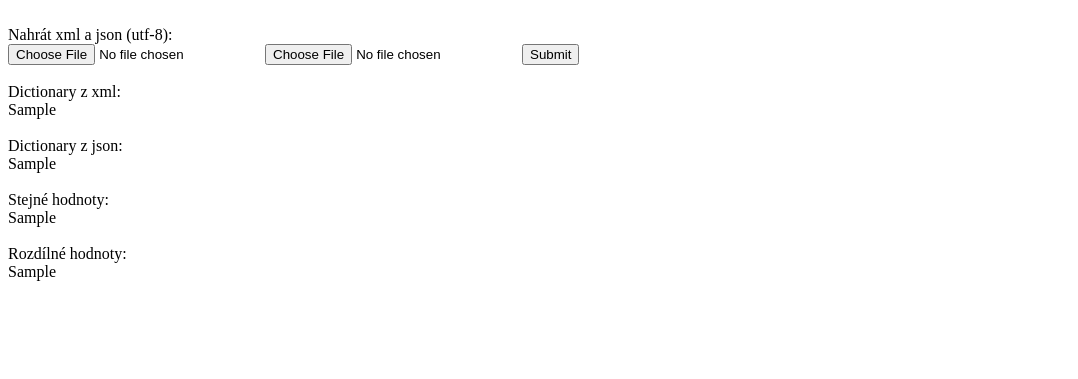
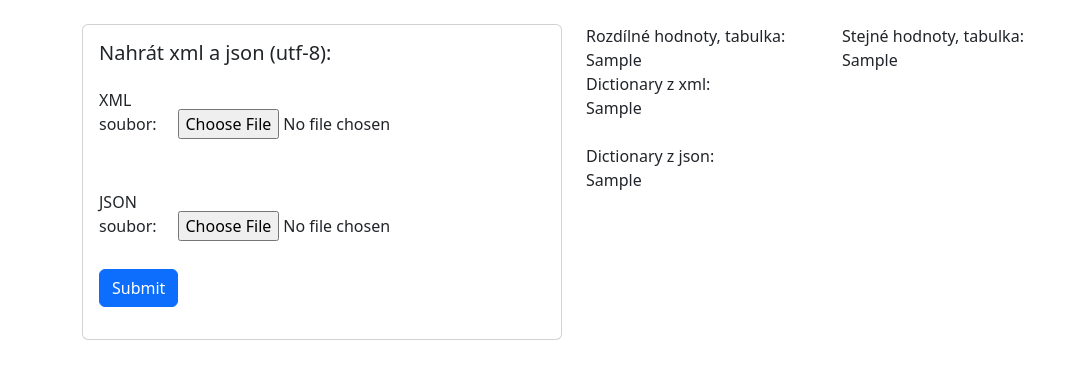
Before and after one commit to frantiseksereda/xmljsoncomparator, a Flask app: template templates/upload.html in a window 1280 px wide. Shown: the top 379 px of the page, without its empty margins (0-1078 px from the left). Run offline with Flask 3, Linux system fonts and the light colour scheme; the template is opened without the code that fills it: most values are stand-ins (such as "Sample title", 1, 10 or a date in 2020).

Commit message:
Nicer gui. Comparison not working for same key/diffrent value situations

```diff
--- a/app.py
+++ b/app.py
@@ -1,6 +1,7 @@
 from flask import Flask, request, render_template
 import xmltodict
 import json
+import pandas
 
 app = Flask(__name__)
 
@@ -33,6 +34,14 @@ def flatten_json(y):
     return out
 
 
+# def make_comparable_keys(dictionary: dict):
+#     keys_list = list(dictionary.keys())
+#     comparable_keys_list = []
+#
+#     for key in keys_list:
+#
+
+
 def make_nice_keys(dictionary: dict, dividing_string: str):
     keys_list = list(dictionary.keys())
     nice_keys_list = []
@@ -44,6 +53,7 @@ def make_nice_keys(dictionary: dict, dividing_string: str):
     new_nice_dictionary = dict(zip(nice_keys_list, list(dictionary.values())))
 
     return new_nice_dictionary
+
 
 def same_value_key_pairs(dictionary1: dict, dictionary2: dict):
     d1_keys = set(dictionary1.keys())
@@ -60,16 +70,18 @@ def different_value_key_pairs(dictionary1: dict, dictionary2: dict):
     different = {o: (dictionary1[o], dictionary2[o]) for o in shared_keys if dictionary1[o] != dictionary2[o]}
     return different
 
+
+def convert_all_values_to_string(dictionary: dict):
+    transformed_dictionary = dictionary
+    for key in transformed_dictionary:
+        transformed_dictionary[key] = str(transformed_dictionary[key])
+    return transformed_dictionary
+
+
 @app.route("/upload")
 def upload_file():
-    global uploaded_xml
-    uploaded_xml = "Zatím nic"
-    global uploaded_json
-    uploaded_json = "Ještě taky nic"
-    global uploaded_are_equal
-    uploaded_are_equal = "Nevíme"
-    return render_template("upload.html", xml_to_show=uploaded_xml, json_to_show=uploaded_json,
-                           same_to_show=uploaded_are_equal)
+
+    return render_template("upload.html")
 
 
 @app.route("/uploader-oba", methods=['GET', 'POST'])
@@ -78,25 +90,33 @@ def upload_oba():
         uploaded_xml = request.files["file1"].read().decode("utf-8")
         uploaded_json = request.files["file2"].read().decode("utf-8")
         uploaded_xml_dict = make_nice_keys(dictionary=flatten_json(xmltodict.parse(uploaded_xml)), dividing_string=":")
-        uploaded_json_dict = make_nice_keys(dictionary=flatten_json(json.loads(uploaded_json)), dividing_string="_")
+        uploaded_json_dict = convert_all_values_to_string(make_nice_keys(dictionary=flatten_json(json.loads(uploaded_json)), dividing_string="_"))
 
         same_values = same_value_key_pairs(uploaded_json_dict, uploaded_xml_dict)
         different_values = different_value_key_pairs(uploaded_json_dict, uploaded_xml_dict)
 
-        # tohle už je na nic, byl to úvodní pokus o nějakou logiku
-        if uploaded_xml == uploaded_json:
-            uploaded_are_equal = "Ano, jsou stejné"
-        if uploaded_xml != uploaded_json:
-            uploaded_are_equal = "Ne, nejsou stejné"
+        same_values_panda_df = pandas.DataFrame(data=same_values).rename(columns={0: "Hodnoty jsou stejné pro:"})
+        table_same_values = same_values_panda_df.to_html(classes=["table",
+                                                                  "table-bordered",
+                                                                  "table-striped",
+                                                                  "table-hover"], index=False)
+
+        different_values_panda_df = pandas.DataFrame(data=different_values)
+        table_different_values = different_values_panda_df.T.rename(columns={0: "JSON:", 1: "XML"}).to_html(classes=["table",
+                                                                                                                     "table-bordered",
+                                                                                                                     "table-striped",
+                                                                                                                     "table-hover",
+                                                                                                                     "width="])
 
         return render_template("upload.html",
                                xml_to_show=uploaded_xml,
                                json_to_show=uploaded_json,
-                               same_to_show=uploaded_are_equal,
                                uploaded_xml_dict=uploaded_xml_dict,
                                uploaded_json_dict=uploaded_json_dict,
                                same_values=same_values,
-                               different_values=different_values
+                               different_values=different_values,
+                               table_same_values=table_same_values,
+                               table_different_values=table_different_values
                                )
 
 
--- a/templates/upload.html
+++ b/templates/upload.html
@@ -3,17 +3,59 @@
 <head>
     <meta charset="UTF-8">
     <title>Nahrávání</title>
+    <link href="https://cdn.jsdelivr.net/npm/bootstrap@5.3.0/dist/css/bootstrap.min.css" rel="stylesheet" integrity="sha384-9ndCyUaIbzAi2FUVXJi0CjmCapSmO7SnpJef0486qhLnuZ2cdeRhO02iuK6FUUVM" crossorigin="anonymous">
+
 </head>
 <body>
 <br>
 
-Nahrát xml a json (utf-8):
-<form action = "http://localhost:5000/uploader-oba" method = "POST"
-         enctype = "multipart/form-data">
-         <input type = "file" name = "file1" />
-         <input type = "file" name = "file2" />
-         <input type = "submit"/>
-</form>
+<div class="container text-left">
+  <div class="row">
+    <div class="col">
+        <div class="card" style="width: 30rem;">
+            <div class="card-body">
+            <h5 class="card-title">Nahrát xml a json (utf-8):</h5>
+            <p class="card-text">
+        <form action = "http://localhost:5000/uploader-oba" method = "POST"
+              enctype = "multipart/form-data">
+            <div class="mb-3">
+            <label for="xml" class="form-label col-sm-2 col-form-label" >XML soubor:</label>
+            <input type = "file" name = "file1" id="xml" />
+            </div>
+            <br>
+            <label for="json" class="form-label col-sm-2 col-form-label">JSON soubor:</label>
+            <input type = "file" name = "file2" id="json"/>
+            <br>
+            <br>
+            <input type = "submit" class="btn btn-primary"/>
+        </form>
+            </p>
+        </div>
+        </div>
+    </div>
+    <div class="col">
+      Rozdílné hodnoty, tabulka:
+        <br>
+        {{table_different_values | safe}}
+        <br>
+        Dictionary z xml:
+        <br>
+        {{uploaded_xml_dict}}
+        <br>
+        <br>
+        Dictionary z json:
+        <br>
+        {{uploaded_json_dict}}
+    </div>
+    <div class="col-sm-4">
+      Stejné hodnoty, tabulka:
+        <br>
+        {{table_same_values | safe}}
+    </div>
+  </div>
+</div>
+
+
 
 <!--Co se nahrálo:
 <br>
@@ -28,7 +70,7 @@ Druhý soubor:
 Jsou stejné:
 <br>
 {{same_to_show}}
-<br>-->
+<br>
 <br>
 Dictionary z xml:
 <br>
@@ -48,9 +90,16 @@ Stejné hodnoty:
 Rozdílné hodnoty:
 <br>
 {{different_values}}
+<br>
+Stejné hodnoty, tabulka:
+<br>
+{{table_same_values | safe}}
+<br>
+Rozdílné hodnoty, tabulka:
+<br>
+{{table_different_values | safe}}
+-->
 
-
-
-
+<script src="https://cdn.jsdelivr.net/npm/bootstrap@5.3.0/dist/js/bootstrap.bundle.min.js" integrity="sha384-geWF76RCwLtnZ8qwWowPQNguL3RmwHVBC9FhGdlKrxdiJJigb/j/68SIy3Te4Bkz" crossorigin="anonymous"></script>
 </body>
 </html>
```
